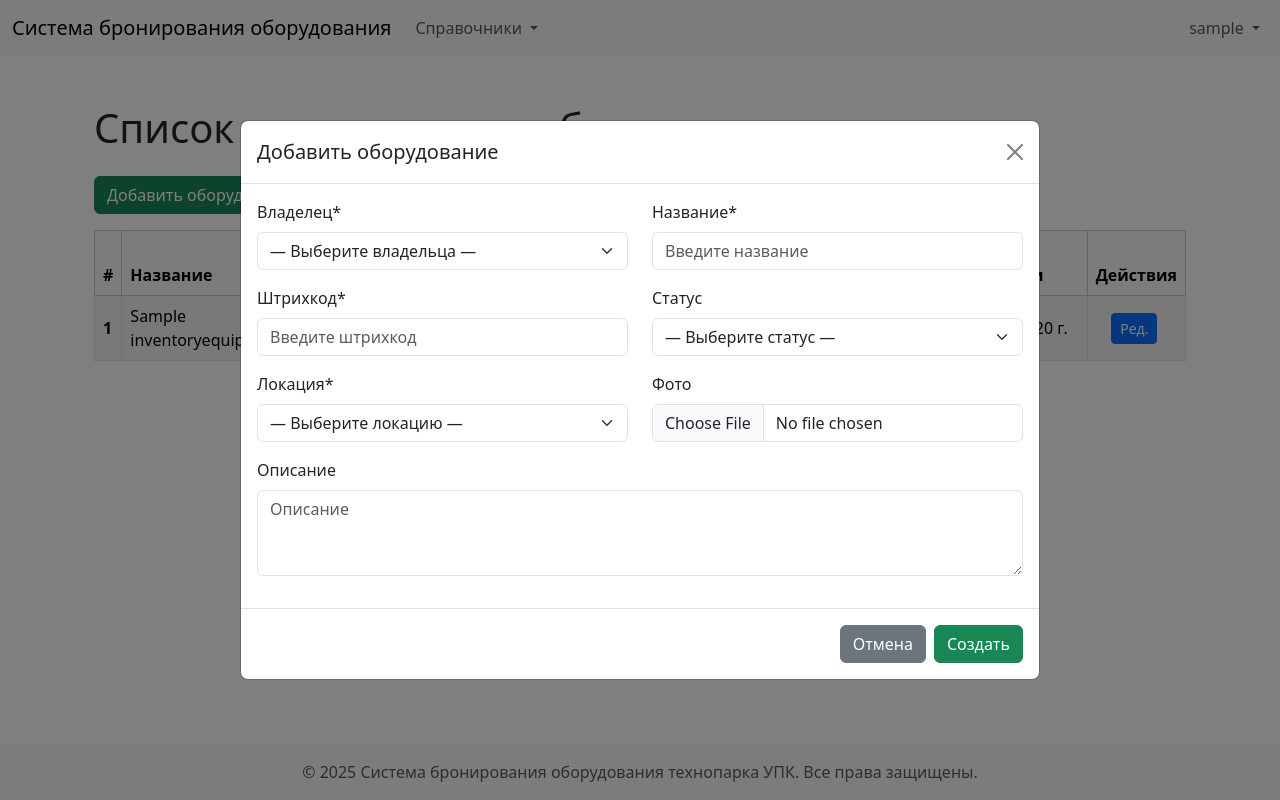
After one commit to iKREISHI/equipment-booking-system, a Django app: page /equipment/inventory-list in a window 1280 px wide, after a click on "Добавить оборудование". The commit adds this page. Run offline with Django 5.2, Linux system fonts and the light colour scheme; a user stored in the database is signed in; tables that the repository leaves empty hold one stand-in row (values such as "Sample post"); parts of the project's set-up code (start-up, migrations or seed data) failed here and were passed over; some libraries are stand-ins or nearby versions.

Commit message:
added inventory create

```diff
--- a/backend/src/apps/users/models/users.py
+++ b/backend/src/apps/users/models/users.py
@@ -178,3 +178,8 @@ class User(AbstractBaseUser, PermissionsMixin):
         Returns the short name for the user.
         """
         return self.username
+
+    def __str__(self):
+        parts = [self.last_name, self.first_name[0] if self.first_name else "",
+                 self.patronymic[0] if self.patronymic else ""]
+        return " ".join(filter(None, parts))
--- a/backend/src/templates/navbar.html
+++ b/backend/src/templates/navbar.html
@@ -1,6 +1,6 @@
 <nav class="navbar navbar-expand-lg navbar-light bg-light">
       <div class="container-fluid">
-        <a class="navbar-brand" href="">Система бронирования оборудования</a>
+        <a class="navbar-brand" href="{% url 'homepage' %}">Система бронирования оборудования</a>
         <button class="navbar-toggler" type="button"
                 data-bs-toggle="collapse"
                 data-bs-target="#navbarSupportedContent"
@@ -25,7 +25,7 @@
               </a>
               <ul class="dropdown-menu" aria-labelledby="navbarDropdown">
                 <li><a class="dropdown-item" href="{% url 'location_list' %}">Расположение оборудования</a></li>
-                <li><a class="dropdown-item" href="#">Инвентарное оборудование</a></li>
+                <li><a class="dropdown-item" href="{% url 'inventory_list' %}">Инвентарное оборудование</a></li>
                 <li><hr class="dropdown-divider"></li>
                 <li><a class="dropdown-item" href="#">Другие ссылки</a></li>
               </ul>
--- /dev/null
+++ b/backend/src/templates/pages/inventory_equipment/inventory_equipment.html
@@ -0,0 +1,326 @@
+{# templates/equipments/inventory_list.html #}
+{% extends "base.html" %}
+{% load static %}
+
+{% block content %}
+<div class="container my-4">
+  <h1 class="mb-4">Список инвентарного оборудования</h1>
+
+  {# Кнопка открытия модального окна для создания нового оборудования #}
+  {% if perms.equipments.add_inventoryequipment %}
+  <button type="button" class="btn btn-success mb-3" data-bs-toggle="modal" data-bs-target="#createEquipmentModal">
+    Добавить оборудование
+  </button>
+  {% endif %}
+
+  <table class="table table-striped table-bordered align-middle">
+    <thead class="table-light">
+      <tr>
+        <th scope="col">#</th>
+        <th scope="col">Название</th>
+        <th scope="col">Штрихкод</th>
+        <th scope="col">Владелец</th>
+        <th scope="col">Статус</th>
+        <th scope="col">Локация</th>
+        <th scope="col">Дата регистрации</th>
+        <th scope="col" class="text-center">Действия</th>
+      </tr>
+    </thead>
+    <tbody>
+      {% for equipment in page_obj.object_list %}
+      <tr>
+        <th scope="row">{{ forloop.counter0|add:page_obj.start_index }}</th>
+        <td>{{ equipment.name }}</td>
+        <td>{{ equipment.inventory_number }}</td>
+        <td>{{ equipment.owner.get_full_name }}</td>
+        <td>
+          {% if equipment.status %}
+            {{ equipment.status.name }}
+          {% else %}
+            —
+          {% endif %}
+        </td>
+        <td>{{ equipment.location.name }}</td>
+        <td>{{ equipment.registration_date }}</td>
+        <td class="text-center">
+          {% if perms.equipments.change_inventoryequipment %}
+          <button
+            type="button"
+            class="btn btn-sm btn-primary me-1"
+            data-bs-toggle="modal"
+            data-bs-target="#updateEquipmentModal{{ equipment.id }}">
+            Ред.
+          </button>
+          {% endif %}
+          {% if permsequipments.delete_inventoryequipment %}
+          <button
+            type="button"
+            class="btn btn-sm btn-danger"
+            data-bs-toggle="modal"
+            data-bs-target="#deleteEquipmentModal{{ equipment.id }}">
+            Удл.
+          </button>
+          {% endif %}
+        </td>
+      </tr>
+      {% empty %}
+      <tr>
+        <td colspan="8" class="text-center">Нет записей</td>
+      </tr>
+      {% endfor %}
+    </tbody>
+  </table>
+
+  {# Пагинация #}
+  {% if page_obj.has_other_pages %}
+  <nav aria-label="Pagination">
+    <ul class="pagination justify-content-center">
+      {% if page_obj.has_previous %}
+      <li class="page-item">
+        <a class="page-link" href="?page=1">«Первая</a>
+      </li>
+      <li class="page-item">
+        <a class="page-link" href="?page={{ page_obj.previous_page_number }}">‹</a>
+      </li>
+      {% else %}
+      <li class="page-item disabled"><span class="page-link">«Первая</span></li>
+      <li class="page-item disabled"><span class="page-link">‹</span></li>
+      {% endif %}
+
+      {% for num in page_obj.paginator.page_range %}
+        {% if num == page_obj.number %}
+          <li class="page-item active"><span class="page-link">{{ num }}</span></li>
+        {% elif num > page_obj.number|add:-3 and num < page_obj.number|add:3 %}
+          <li class="page-item">
+            <a class="page-link" href="?page={{ num }}">{{ num }}</a>
+          </li>
+        {% endif %}
+      {% endfor %}
+
+      {% if page_obj.has_next %}
+      <li class="page-item">
+        <a class="page-link" href="?page={{ page_obj.next_page_number }}">›</a>
+      </li>
+      <li class="page-item">
+        <a class="page-link" href="?page={{ page_obj.paginator.num_pages }}">Последняя»</a>
+      </li>
+      {% else %}
+      <li class="page-item disabled"><span class="page-link">›</span></li>
+      <li class="page-item disabled"><span class="page-link">Последняя»</span></li>
+      {% endif %}
+    </ul>
+  </nav>
+  {% endif %}
+</div>
+
+{# ─────────── МОДАЛЬНОЕ ОКНО: Создание нового оборудования ─────────── #}
+<div class="modal fade" id="createEquipmentModal" tabindex="-1" aria-labelledby="createEquipmentModalLabel" aria-hidden="true">
+  <div class="modal-dialog modal-lg modal-dialog-centered">
+    <div class="modal-content">
+      <form method="post" action="{% url 'inventory_create' %}" enctype="multipart/form-data">
+        {% csrf_token %}
+        <div class="modal-header">
+          <h5 class="modal-title" id="createEquipmentModalLabel">Добавить оборудование</h5>
+          <button type="button" class="btn-close" data-bs-dismiss="modal" aria-label="Закрыть"></button>
+        </div>
+        <div class="modal-body">
+          <div class="row">
+            <div class="col-12 col-md-6 mb-3">
+              <label for="id_owner_create" class="form-label">Владелец*</label>
+              <select name="owner" id="id_owner_create" class="form-select" required>
+                <option value="" disabled selected>— Выберите владельца —</option>
+                {% for user in users %}
+                  <option value="{{ user.id }}">{{ user.get_full_name }}</option>
+                {% endfor %}
+              </select>
+            </div>
+            <div class="col-12 col-md-6 mb-3">
+              <label for="id_name_create" class="form-label">Название*</label>
+              <input
+                type="text"
+                name="name"
+                class="form-control"
+                id="id_name_create"
+                placeholder="Введите название"
+                required>
+            </div>
+          </div>
+          <div class="row">
+            <div class="col-12 col-md-6 mb-3">
+              <label for="id_inventory_number_create" class="form-label">Штрихкод*</label>
+              <input
+                type="text"
+                name="inventory_number"
+                class="form-control"
+                id="id_inventory_number_create"
+                placeholder="Введите штрихкод"
+                required>
+            </div>
+            <div class="col-12 col-md-6 mb-3">
+              <label for="id_status_create" class="form-label">Статус</label>
+              <select name="status" id="id_status_create" class="form-select">
+                <option value="" selected>— Выберите статус —</option>
+                {% for status in statuses %}
+                  <option value="{{ status.id }}">{{ status.name }}</option>
+                {% endfor %}
+              </select>
+            </div>
+          </div>
+          <div class="row">
+            <div class="col-12 col-md-6 mb-3">
+              <label for="id_location_create" class="form-label">Локация*</label>
+              <select name="location" id="id_location_create" class="form-select" required>
+                <option value="" disabled selected>— Выберите локацию —</option>
+                {% for loc in locations %}
+                  <option value="{{ loc.id }}">{{ loc.name }}</option>
+                {% endfor %}
+              </select>
+            </div>
+            <div class="col-12 col-md-6 mb-3">
+              <label for="id_photo_create" class="form-label">Фото</label>
+              <input type="file" name="photo" class="form-control" id="id_photo_create">
+            </div>
+          </div>
+          <div class="mb-3">
+            <label for="id_description_create" class="form-label">Описание</label>
+            <textarea
+              name="description"
+              class="form-control"
+              id="id_description_create"
+              rows="3"
+              placeholder="Описание"></textarea>
+          </div>
+        </div>
+        <div class="modal-footer">
+          <button type="button" class="btn btn-secondary" data-bs-dismiss="modal">Отмена</button>
+          <button type="submit" class="btn btn-success">Создать</button>
+        </div>
+      </form>
+    </div>
+  </div>
+</div>
+
+{# ─────────── МОДАЛЬНЫЕ ОКНА: Редактирование и Удаление для каждого оборудования ─────────── #}
+{% for equipment in page_obj.object_list %}
+  {# ─── Модалка Редактирования ─── #}
+  <div class="modal fade" id="updateEquipmentModal{{ equipment.id }}" tabindex="-1" aria-labelledby="updateEquipmentModalLabel{{ equipment.id }}" aria-hidden="true">
+    <div class="modal-dialog modal-lg modal-dialog-centered">
+      <div class="modal-content">
+        <form method="post" action="{% url 'inventory_update' equipment.id %}" enctype="multipart/form-data">
+          {% csrf_token %}
+          <div class="modal-header">
+            <h5 class="modal-title" id="updateEquipmentModalLabel{{ equipment.id }}">Редактировать: {{ equipment.name }}</h5>
+            <button type="button" class="btn-close" data-bs-dismiss="modal" aria-label="Закрыть"></button>
+          </div>
+          <div class="modal-body">
+            <div class="row">
+              <div class="col-12 col-md-6 mb-3">
+                <label for="id_owner_{{ equipment.id }}" class="form-label">Владелец*</label>
+                <select name="owner" id="id_owner_{{ equipment.id }}" class="form-select" required>
+                  {% for user in users %}
+                    <option value="{{ user.id }}" {% if user.id == equipment.owner_id %}selected{% endif %}>
+                      {{ user.get_full_name }}
+                    </option>
+                  {% endfor %}
+                </select>
+              </div>
+              <div class="col-12 col-md-6 mb-3">
+                <label for="id_name_{{ equipment.id }}" class="form-label">Название*</label>
+                <input
+                  type="text"
+                  name="name"
+                  class="form-control"
+                  id="id_name_{{ equipment.id }}"
+                  value="{{ equipment.name }}"
+                  required>
+              </div>
+            </div>
+            <div class="row">
+              <div class="col-12 col-md-6 mb-3">
+                <label for="id_inventory_number_{{ equipment.id }}" class="form-label">Штрихкод*</label>
+                <input
+                  type="text"
+                  name="inventory_number"
+                  class="form-control"
+                  id="id_inventory_number_{{ equipment.id }}"
+                  value="{{ equipment.inventory_number }}"
+                  required>
+              </div>
+              <div class="col-12 col-md-6 mb-3">
+                <label for="id_status_{{ equipment.id }}" class="form-label">Статус</label>
+                <select name="status" id="id_status_{{ equipment.id }}" class="form-select">
+                  <option value="" {% if not equipment.status_id %}selected{% endif %}>— Выберите статус —</option>
+                  {% for status in statuses %}
+                    <option value="{{ status.id }}" {% if status.id == equipment.status_id %}selected{% endif %}>
+                      {{ status.name }}
+                    </option>
+                  {% endfor %}
+                </select>
+              </div>
+            </div>
+            <div class="row">
+              <div class="col-12 col-md-6 mb-3">
+                <label for="id_location_{{ equipment.id }}" class="form-label">Локация*</label>
+                <select name="location" id="id_location_{{ equipment.id }}" class="form-select" required>
+                  {% for loc in locations %}
+                    <option value="{{ loc.id }}" {% if loc.id == equipment.location_id %}selected{% endif %}>
+                      {{ loc.name }}
+                    </option>
+                  {% endfor %}
+                </select>
+              </div>
+              <div class="col-12 col-md-6 mb-3">
+                <label for="id_photo_{{ equipment.id }}" class="form-label">Фото</label>
+                <input
+                  type="file"
+                  name="photo"
+                  class="form-control"
+                  id="id_photo_{{ equipment.id }}">
+                {% if equipment.photo %}
+                <small class="text-muted">Текущее: <a href="{{ equipment.photo.url }}" target="_blank">просмотреть</a></small>
+                {% endif %}
+              </div>
+            </div>
+            <div class="mb-3">
+              <label for="id_description_{{ equipment.id }}" class="form-label">Описание</label>
+              <textarea
+                name="description"
+                class="form-control"
+                id="id_description_{{ equipment.id }}"
+                rows="3">{{ equipment.description }}</textarea>
+            </div>
+          </div>
+          <div class="modal-footer">
+            <button type="button" class="btn btn-secondary" data-bs-dismiss="modal">Отмена</button>
+            <button type="submit" class="btn btn-primary">Сохранить</button>
+          </div>
+        </form>
+      </div>
+    </div>
+  </div>
+
+  {# ─── Модалка Удаления ─── #}
+  <div class="modal fade" id="deleteEquipmentModal{{ equipment.id }}" tabindex="-1" aria-labelledby="deleteEquipmentModalLabel{{ equipment.id }}" aria-hidden="true">
+    <div class="modal-dialog modal-dialog-centered">
+      <div class="modal-content">
+        <form method="post" action="{% url 'inventory_delete' equipment.id %}">
+          {% csrf_token %}
+          <div class="modal-header">
+            <h5 class="modal-title text-danger" id="deleteEquipmentModalLabel{{ equipment.id }}">
+              Удалить: {{ equipment.name }}?
+            </h5>
+            <button type="button" class="btn-close" data-bs-dismiss="modal" aria-label="Закрыть"></button>
+          </div>
+          <div class="modal-body">
+            <p>Вы уверены, что хотите удалить это оборудование?</p>
+          </div>
+          <div class="modal-footer">
+            <button type="button" class="btn btn-secondary" data-bs-dismiss="modal">Отмена</button>
+            <button type="submit" class="btn btn-danger">Удалить</button>
+          </div>
+        </form>
+      </div>
+    </div>
+  </div>
+{% endfor %}
+{% endblock %}
--- /dev/null
+++ b/backend/src/web/inventory_equipment/forms/inventory_equipment.py
@@ -0,0 +1,78 @@
+from django import forms
+from apps.equipments.models.inventory_equipment import InventoryEquipment
+from apps.users.models.users import User
+from apps.equipments.models.inventory_equipment_status import InventoryEquipmentStatus
+from apps.locations.models import Location
+
+class InventoryEquipmentForm(forms.ModelForm):
+    owner = forms.ModelChoiceField(
+        queryset=User.objects.filter(is_active=True).all(),
+        label="Владелец*",
+        widget=forms.Select(attrs={
+            "class": "form-select",
+            "placeholder": "Выберите владельца"
+        }),
+        required=True
+    )
+    name = forms.CharField(
+        label="Название*",
+        widget=forms.TextInput(attrs={
+            "class": "form-control",
+            "placeholder": "Введите название оборудования"
+        }),
+        required=True,
+        max_length=100
+    )
+    inventory_number = forms.CharField(
+        label="Штрихкод*",
+        widget=forms.TextInput(attrs={
+            "class": "form-control",
+            "placeholder": "Введите штрихкод"
+        }),
+        required=True,
+        max_length=32
+    )
+    photo = forms.ImageField(
+        label="Фото",
+        widget=forms.ClearableFileInput(attrs={
+            "class": "form-control"
+        }),
+        required=False
+    )
+    description = forms.CharField(
+        label="Описание",
+        widget=forms.Textarea(attrs={
+            "class": "form-control",
+            "placeholder": "Введите описание",
+            "rows": 3
+        }),
+        required=False
+    )
+    status = forms.ModelChoiceField(
+        queryset=InventoryEquipmentStatus.objects.all(),
+        label="Статус",
+        widget=forms.Select(attrs={
+            "class": "form-select"
+        }),
+        required=False
+    )
+    location = forms.ModelChoiceField(
+        queryset=Location.objects.all(),
+        label="Локация*",
+        widget=forms.Select(attrs={
+            "class": "form-select"
+        }),
+        required=True
+    )
+
+    class Meta:
+        model = InventoryEquipment
+        fields = [
+            "owner",
+            "name",
+            "inventory_number",
+            "photo",
+            "description",
+            "status",
+            "location",
+        ]
--- a/backend/src/web/inventory_equipment/urls.py
+++ b/backend/src/web/inventory_equipment/urls.py
@@ -2,9 +2,22 @@ from django.urls import path
 from web.inventory_equipment.views.location import LocationListView, LocationCreateView, LocationUpdateView, \
     LocationDeleteView
 
+from web.inventory_equipment.views.inventory_equipment import (
+    InventoryEquipmentListView,
+    InventoryEquipmentUpdateView,
+    InventoryEquipmentDeleteView,
+    InventoryEquipmentCreateView
+)
+
 urlpatterns = [
-    path('', LocationListView.as_view(), name='location_list'),
-    path('create/', LocationCreateView.as_view(), name='location_create'),
-    path('update/<int:pk>/', LocationUpdateView.as_view(), name='location_update'),
-    path('delete/<int:pk>/', LocationDeleteView.as_view(), name='location_delete'),
+    path('location-list', LocationListView.as_view(), name='location_list'),
+    path('location-create/', LocationCreateView.as_view(), name='location_create'),
+    path('location-update/<int:pk>/', LocationUpdateView.as_view(), name='location_update'),
+    path('location-delete/<int:pk>/', LocationDeleteView.as_view(), name='location_delete'),
+
+    # inventory equipment
+    path('inventory-list', InventoryEquipmentListView.as_view(), name='inventory_list'),
+    path('inventory-create/', InventoryEquipmentCreateView.as_view(), name='inventory_create'),
+    path('inventory-update/<int:pk>/', InventoryEquipmentUpdateView.as_view(), name='inventory_update'),
+    path('inventory-delete/<int:pk>/', InventoryEquipmentDeleteView.as_view(), name='inventory_delete'),
 ]
--- /dev/null
+++ b/backend/src/web/inventory_equipment/views/inventory_equipment.py
@@ -0,0 +1,81 @@
+from django.urls import reverse_lazy
+from django.contrib.auth.mixins import LoginRequiredMixin, PermissionRequiredMixin
+from django.views.generic import ListView, CreateView, UpdateView, DeleteView
+from apps.equipments.models import InventoryEquipment
+from web.inventory_equipment.forms.inventory_equipment import InventoryEquipmentForm
+from apps.users.models.users import User
+from apps.equipments.models.inventory_equipment_status import InventoryEquipmentStatus
+from apps.locations.models import Location
+
+
+class InventoryEquipmentListView(LoginRequiredMixin, ListView):
+    """
+    Отображает список инвентарного оборудования с пагинацией и модальными формами «Создать» и «Редактировать».
+    """
+    model = InventoryEquipment
+    # Указываем реальный путь к шаблону, где лежит файл inventory_list.html
+    template_name = "pages/inventory_equipment/inventory_equipment.html"
+    context_object_name = "equipments"
+    paginate_by = 10  # количество элементов на странице
+
+    def get_context_data(self, **kwargs):
+        context = super().get_context_data(**kwargs)
+        # Пустая форма для создания нового оборудования
+        context['form'] = InventoryEquipmentForm()
+
+        # Словарь форм для редактирования: { equipment.id: InventoryEquipmentForm(instance=equipment) }
+        context['update_forms'] = {
+            equip.id: InventoryEquipmentForm(instance=equip)
+            for equip in context['page_obj'].object_list
+        }
+
+        # Данные для выпадающих списков (users, statuses, locations)
+        context['users'] = User.objects.filter(is_active=True)
+        context['statuses'] = InventoryEquipmentStatus.objects.all()
+        context['locations'] = Location.objects.all()
+
+        return context
+
+
+class InventoryEquipmentCreateView(LoginRequiredMixin, PermissionRequiredMixin, CreateView):
+    """
+    Обрабатывает POST-запрос на создание нового оборудования.
+    Требует права add_inventoryequipment.
+    """
+    model = InventoryEquipment
+    form_class = InventoryEquipmentForm
+    success_url = reverse_lazy("inventory_list")
+
+    def get_permission_required(self):
+        app_label = self.model._meta.app_label
+        model_name = self.model._meta.model_name
+        return (f"{app_label}.add_{model_name}",)
+
+
+class InventoryEquipmentUpdateView(LoginRequiredMixin, PermissionRequiredMixin, UpdateView):
+    """
+    Обрабатывает POST-запрос на редактирование существующего оборудования.
+    Требует права change_inventoryequipment.
+    """
+    model = InventoryEquipment
+    form_class = InventoryEquipmentForm
+    success_url = reverse_lazy("inventory_list")
+
+    def get_permission_required(self):
+        app_label = self.model._meta.app_label
+        model_name = self.model._meta.model_name
+        return (f"{app_label}.change_{model_name}",)
+
+
+class InventoryEquipmentDeleteView(LoginRequiredMixin, PermissionRequiredMixin, DeleteView):
+    """
+    Обрабатывает POST-запрос на удаление оборудования.
+    Требует права delete_inventoryequipment.
+    """
+    model = InventoryEquipment
+    success_url = reverse_lazy("inventory_list")
+
+    def get_permission_required(self):
+        app_label = self.model._meta.app_label
+        model_name = self.model._meta.model_name
+        return (f"{app_label}.delete_{model_name}",)
--- a/backend/src/web/urls.py
+++ b/backend/src/web/urls.py
@@ -4,5 +4,5 @@ from .users.urls import users_urls
 
 urlpatterns = [
     path('', HomePage.as_view(), name='homepage'),
-    path('location', include('web.inventory_equipment.urls')),
+    path('equipment/', include('web.inventory_equipment.urls')),
 ] + users_urls
```
Also changed, not shown: backend/src/web/inventory_equipment/templatetags/inventory_equipment_forms.py (added, +10 -0 lines), backend/src/web/inventory_equipment/templatetags/__init__.py (added).
